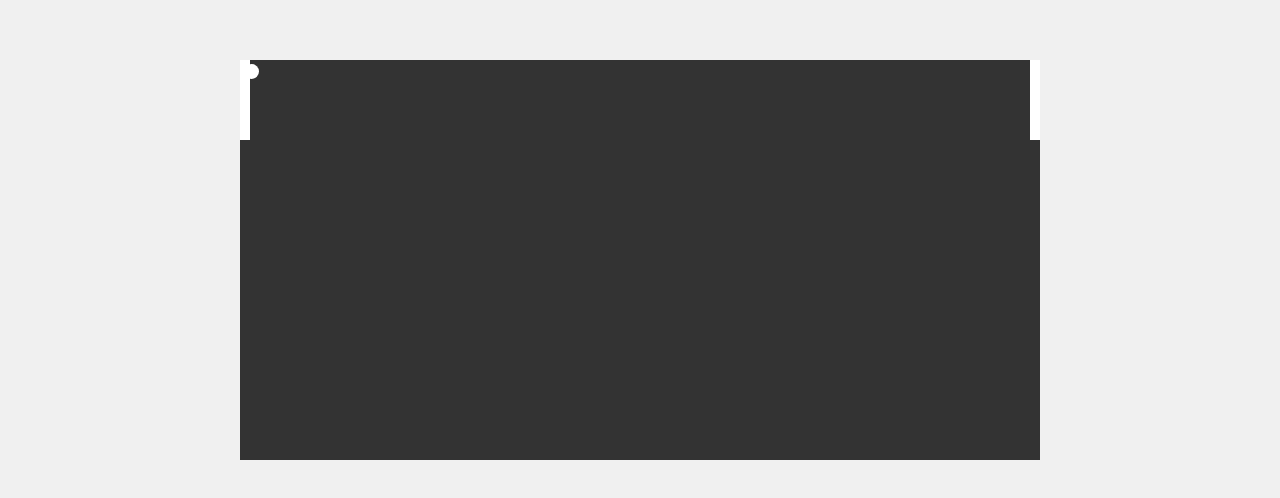
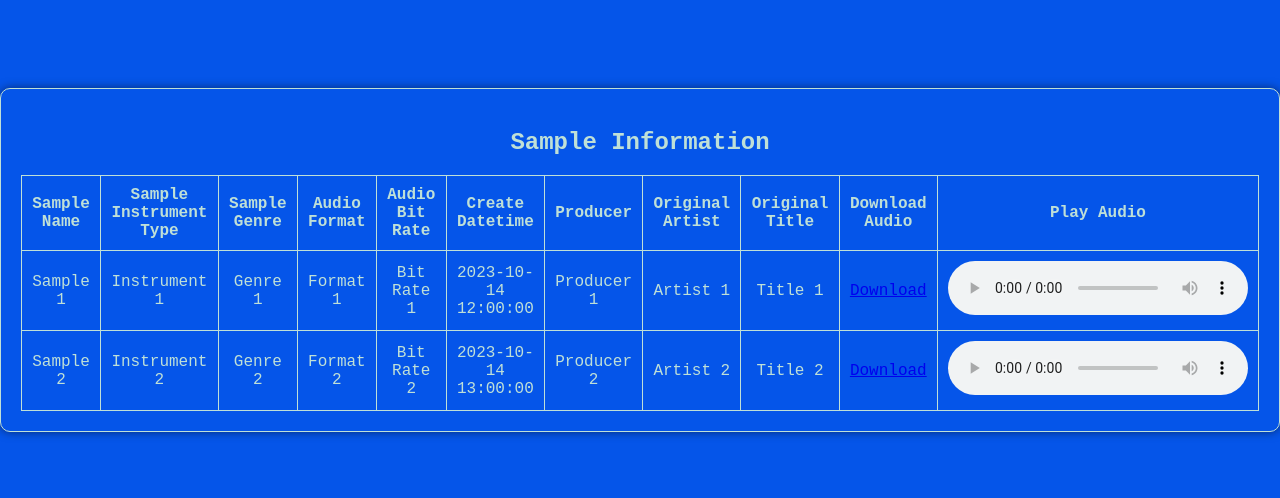
Before and after one commit to n3xt4r/slapmepls, a plain HTML site: page index.html in a window 1280 px wide. Shown: the part 140-638 px from the top of the page. Drawn offline with Linux system fonts and the light colour scheme.

Commit message:
Update index.html
converting to something else

```diff
--- a/index.html
+++ b/index.html
@@ -1,106 +1,111 @@
 <!DOCTYPE html>
 <html lang="en">
+
 <head>
     <meta charset="UTF-8">
     <meta name="viewport" content="width=device-width, initial-scale=1.0">
-<title>Ping Pong Game</title>
+    <title>Sample Information</title>
     <style>
         body {
+            font-family: 'Courier New', monospace;
+            background-color: #0555E9;
+            color: #BFE0D7;
             margin: 0;
+            padding: 0;
             display: flex;
             justify-content: center;
             align-items: center;
             height: 100vh;
-    background-color: #f0f0f0;
         }
 
-  #pong {
-    width: 800px;
-    height: 400px;
-    background-color: #333;
-    position: relative;
+        .container {
+            background-color: #0555E9;
+            padding: 20px;
+            border: 1px solid #BFE0D7;
+            border-radius: 10px;
+            box-shadow: 0px 0px 10px 0px rgba(0, 0, 0, 0.5);
+            text-align: center;
         }
 
-  .pong-paddle {
-    width: 10px;
-    height: 80px;
-    background-color: #fff;
-    position: absolute;
+        table {
+            width: 100%;
+            border-collapse: collapse;
         }
 
-  .pong-paddle-left {
-    left: 0;
+        th,
+        td {
+            border: 1px solid #BFE0D7;
+            padding: 10px;
         }
 
-  .pong-paddle-right {
-    right: 0;
+        h1 {
+            font-size: 36px;
+            margin-bottom: 20px;
         }
 
-  .pong-ball {
-    width: 15px;
-    height: 15px;
-    background-color: #fff;
-    position: absolute;
-    border-radius: 50%;
+        .button {
+            background-color: #BFE0D7;
+            color: #0555E9;
+            padding: 10px 20px;
+            border: none;
+            border-radius: 5px;
+            cursor: pointer;
+            font-family: 'Courier New', monospace;
+        }
+
+        .button:hover {
+            background-color: #333;
+            color: #0555E9;
         }
     </style>
 </head>
+
 <body>
-  <div id="pong">
-    <div class="pong-paddle pong-paddle-left"></div>
-    <div class="pong-paddle pong-paddle-right"></div>
-    <div class="pong-ball"></div>
+    <div class="container">
+        <h2>Sample Information</h2>
+        <table>
+            <tr>
+                <th>Sample Name</th>
+                <th>Sample Instrument Type</th>
+                <th>Sample Genre</th>
+                <th>Audio Format</th>
+                <th>Audio Bit Rate</th>
+                <th>Create Datetime</th>
+                <th>Producer</th>
+                <th>Original Artist</th>
+                <th>Original Title</th>
+                <th>Download Audio</th>
+                <th>Play Audio</th>
+            </tr>
+            <tr>
+                <td>Sample 1</td>
+                <td>Instrument 1</td>
+                <td>Genre 1</td>
+                <td>Format 1</td>
+                <td>Bit Rate 1</td>
+                <td>2023-10-14 12:00:00</td>
+                <td>Producer 1</td>
+                <td>Artist 1</td>
+                <td>Title 1</td>
+                <td><a href="path/to/audio/file1.mp3" download>Download</a></td>
+                <td><audio controls><source src="path/to/audio/file1.mp3" type="audio/mpeg">Your browser does not support the audio element.</audio></td>
+            </tr>
+            <tr>
+                <td>Sample 2</td>
+                <td>Instrument 2</td>
+                <td>Genre 2</td>
+                <td>Format 2</td>
+                <td>Bit Rate 2</td>
+                <td>2023-10-14 13:00:00</td>
+                <td>Producer 2</td>
+                <td>Artist 2</td>
+                <td>Title 2</td>
+                <td><a href="path/to/audio/file2.mp3" download>Download</a></td>
+                <td><audio controls><source src="path/to/audio/file2.mp3" type="audio/mpeg">Your browser does not support the audio element.</audio></td>
+            </tr>
+            <!-- Add more sample rows as needed -->
+        </table>
     </div>
+</body>
 
-  <script>
-    const pong = document.getElementById('pong');
-    const paddleLeft = document.querySelector('.pong-paddle-left');
-    const paddleRight = document.querySelector('.pong-paddle-right');
-    const ball = document.querySelector('.pong-ball');
-
-    let ballX = 2;
-    let ballY = 2;
-    let paddleLeftY = 0;
-    let paddleRightY = 0;
-
-    function render() {
-      ball.style.left = ballX + 'px';
-      ball.style.top = ballY + 'px';
-      paddleLeft.style.top = paddleLeftY + 'px';
-      paddleRight.style.top = paddleRightY + 'px';
-    }
-
-    function update() {
-      ballX += 2;
-      ballY += 2;
-
-      if (ballY > 385 || ballY < 0) {
-        ballY = -ballY;
-      }
-
-      if (ballX > 790 || ballX < 0) {
-        ballX = -ballX;
-      }
-
-      requestAnimationFrame(update);
-    }
-
-    document.addEventListener('keydown', function(event) {
-      if (event.key === 'ArrowUp' && paddleRightY > 0) {
-        paddleRightY -= 10;
-      } else if (event.key === 'ArrowDown' && paddleRightY < 320) {
-        paddleRightY += 10;
-      }
-
-      if (event.key === 'w' && paddleLeftY > 0) {
-        paddleLeftY -= 10;
-      } else if (event.key === 's' && paddleLeftY < 320) {
-        paddleLeftY += 10;
-      }
-    });
-
-    update();
-    render();
-  </script>
-</body>
 </html>
```
Lines whose indentation alone changed are shown as unchanged.
